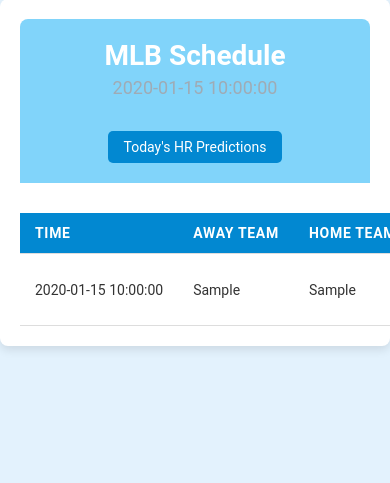
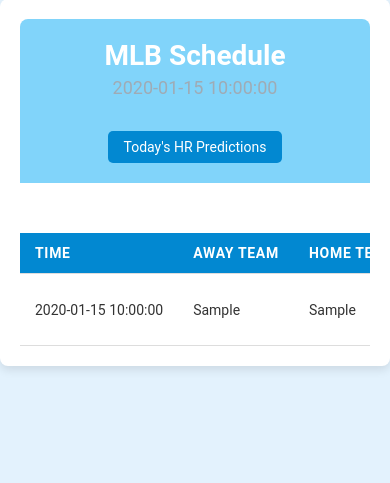
Before and after one commit to tim50687/Timduel_Stats, a Flask app: template api/mlb/templates/schedule.html in a window 390 px wide; the page is wider, and only the part inside the window is pictured. Shown: the part 31-514 px from the top of that part. Run offline with Flask 3, Linux system fonts and the light colour scheme; the template is opened without the code that fills it: most values are stand-ins (such as "Sample title", 1, 10 or a date in 2020).

Commit message:
Responsive html for schedule

```diff
--- a/api/mlb/templates/schedule.html
+++ b/api/mlb/templates/schedule.html
@@ -62,12 +62,18 @@
         background-color: #0277bd; /* Darker blue on hover */
       }
 
+      /* Add a scrollable container around the table */
+      .table-container {
+        overflow-x: auto;
+      }
+
       /* Styling the main schedule table */
       .schedule-table {
         width: 100%;
         border-collapse: collapse;
         margin-top: 20px;
         font-size: 16px;
+        min-width: 600px; /* Ensure table fits on larger screens */
       }
 
       th,
@@ -157,6 +163,7 @@
         </a>
       </header>
       <main>
+        <div class="table-container">
           <table class="schedule-table">
             <thead>
               <tr>
@@ -192,6 +199,7 @@
               {% endfor %}
             </tbody>
           </table>
+        </div>
       </main>
     </div>
   </body>
```
Lines whose indentation alone changed are shown as unchanged.
